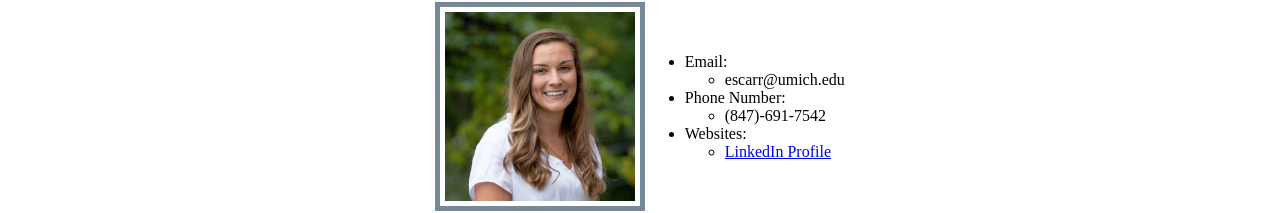
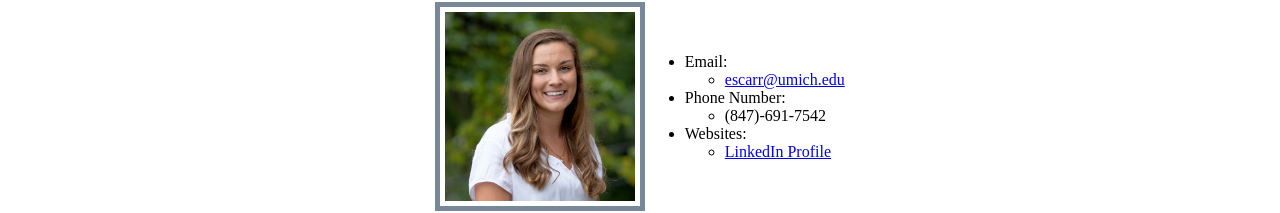
Before and after one commit to escarr/escarr_ps2, a plain HTML site: page index.html in a window 1280 px wide. Shown: the part 188-401 px from the top of the page. Drawn offline with Linux system fonts and the light colour scheme.

```diff
--- a/css/style.css
+++ b/css/style.css
@@ -32,7 +32,6 @@ header h1 {
     from, to { border-color: transparent }
     50% { border-color: lightgoldenrodyellow; }
 }
-
 
 @media screen and (prefers-reduced-motion: reduce){
     header h1{
--- a/index.html
+++ b/index.html
@@ -30,7 +30,7 @@
           <ul>
             <li>Email:</li>
               <ul>
-              <li>escarr@umich.edu</li></ul>
+              <li><a href = "mailto:escarr@umich.edu">escarr@umich.edu</a> </li></ul>
             <li>Phone Number:</li>
               <ul>
               <li>(847)-691-7542</li></ul>
```
